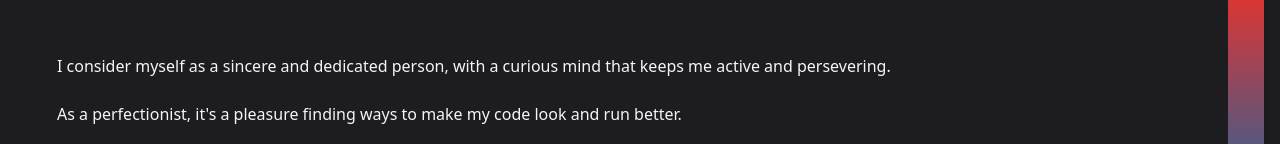
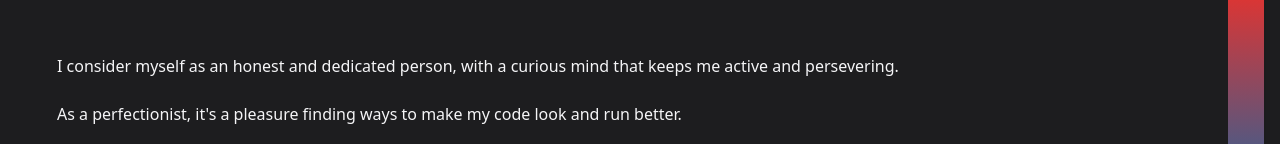
Before and after one commit to Anitas-Vlad/anitas-vlad-cv, a React (Create React App) app: page / in a window 1280 px wide. Shown: the part 290-434 px from the top of the page. Built offline with nearby package versions, Linux system fonts and the light colour scheme.

Commit message:
sincere-honest

```diff
--- a/src/components/AboutMe.tsx
+++ b/src/components/AboutMe.tsx
@@ -9,7 +9,7 @@ export function AboutMe() {
       <div className="flex flex-col justify-center rounded-r-xl bg-gradient-to-b from-orange-power to-blue-power p-1 pl-0 drop-shadow-md z-0">
         <div className="mr-8 rounded-r-xl bg-dark-apple px-8 pt-20 pb-16">
           <p className="text-light font-medium">
-            &nbsp;&nbsp;&nbsp;&nbsp;&nbsp;&nbsp;I consider myself as a sincere and
+            &nbsp;&nbsp;&nbsp;&nbsp;&nbsp;&nbsp;I consider myself as an honest and
             dedicated person, with a curious mind that keeps me active and
             persevering.
           </p>
```
